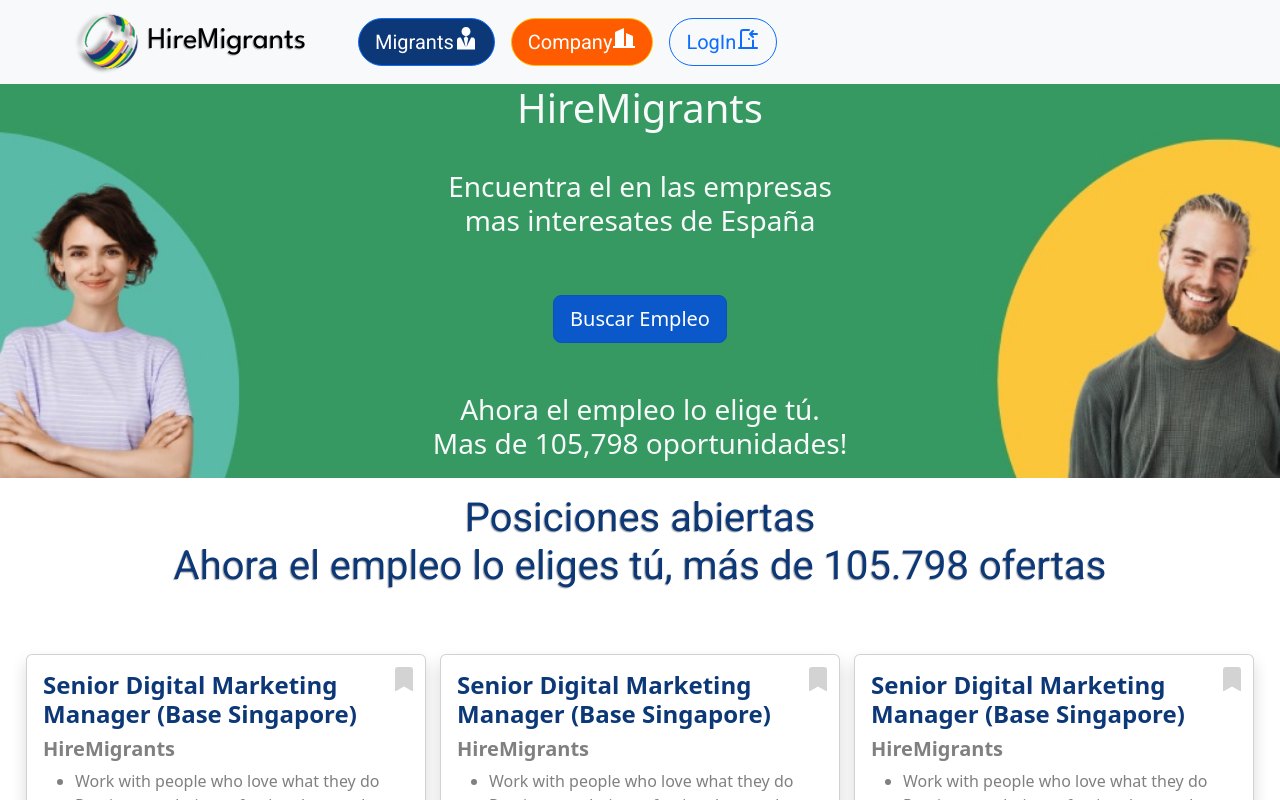
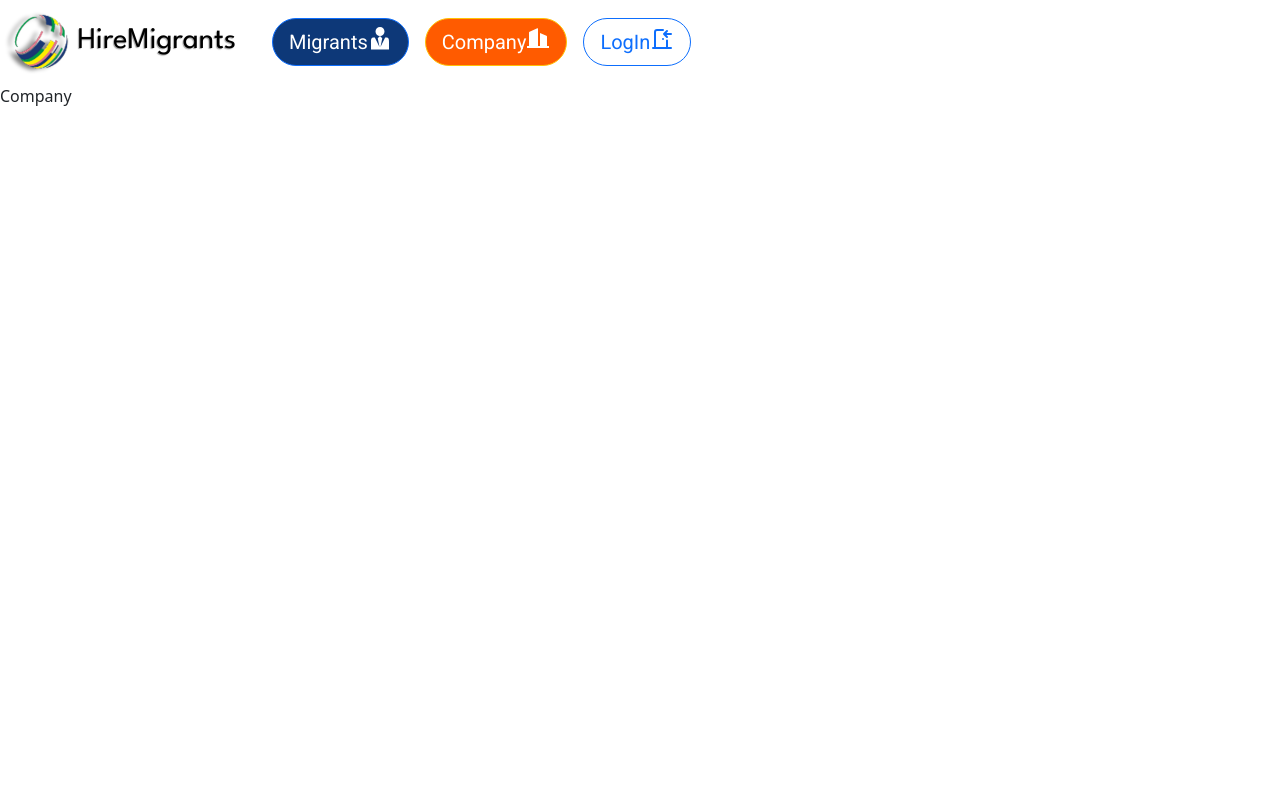
Before and after one commit to ratel4150/hiremigrants, a React (Create React App) app in the folder Front_End/: page /company in a window 1280 px wide. Shown: the top 800 px of the page. Built offline with nearby package versions, Linux system fonts and the light colour scheme.

Commit message:
Termino Routing App

```diff
--- a/Front_End/package.json
+++ b/Front_End/package.json
@@ -14,6 +14,7 @@
     "react-bootstrap": "^2.5.0",
     "react-dom": "^18.2.0",
     "react-icons": "^4.4.0",
+    "react-router-dom": "^6.3.0",
     "react-scripts": "5.0.1",
     "web-vitals": "^2.1.4"
   },
--- a/Front_End/src/App.js
+++ b/Front_End/src/App.js
@@ -3,26 +3,31 @@ import Body from './components/Body/BannerSearch';
 import Footer from './components/Footer';
 import Header from './components/Header';
 import FormCompany from './components/Forms/FormCompany';
-import Login from './components/Forms/Login';
+
 import Card from "./components/Migrants/Card";
 import BannerCompany from './components/Body/Forms/BannerCompany';
 import NavBar from './components/Body/Forms/NavBar';
 import BannerWorkPosition from './components/Body/BannerWorkPosition';
+import { BrowserRouter, Routes, Route, Link } from "react-router-dom";
+import Home from "./pages/Home"
+import Migrants from "./pages/Migrants"
+import Company from "./pages/Company"
+import Login from "./pages/Login"
 
 function App() {
   return (
     <div className="App">
       <NavBar/>
-      <Body/>
+      <Routes>
 
-      <BannerWorkPosition/>
-      <BannerCompany/>
+          <Route path="/" element={<Home />} />
+          <Route path="/home" element={<Home />} />
+          <Route path="/migrants" element={<Migrants/>} />
 
-      <Card />
-      {/* <FormCompany/> */}
+          <Route path="/company" element={<Company />} />
+          <Route path="/login" element={<Login/>} />
 
-      {/* <Login/> */}
-      <Footer/>
+        </Routes>
     </div>
   );
 }
--- a/Front_End/src/components/Body/Forms/NavBar.jsx
+++ b/Front_End/src/components/Body/Forms/NavBar.jsx
@@ -3,20 +3,23 @@ import Nav from "react-bootstrap/Nav";
 import Navbar from "react-bootstrap/Navbar";
 
 import Logo from "../../../Photos/Migrants/Logo/logo.png";
-
+import { Link } from "react-router-dom";
 import "@fontsource/roboto";
 import "@fontsource/league-spartan";
 
 import { ImUserTie } from "react-icons/im";
 import { RiBuilding2Fill } from "react-icons/ri";
 import { TbDoorEnter } from "react-icons/tb";
-
 function NavBar() {
   return (
-    <Navbar bg="light" expand="lg">
-      <Container>
-        <Navbar.Brand
-          href="#home"
+    <Navbar
+
+      style={{ backgroundColor: "white", height: "100%" }}
+      expand="lg"
+    >
+      <Container fluid>
+        <Navbar.Brand as={Link} to='home'
+
           className="display-1"
           style={{
             fontFamily: "League Spartan",
@@ -39,30 +42,30 @@ function NavBar() {
             <div className="container-fluid d-inline-flex">
               <div className="" style={{ width: "80%" }}></div>
 
-              <Nav.Link href="#home"></Nav.Link>
 
-              <Nav.Link href="#link" style={{ fontFamily: "Roboto" }}>
+
+              <Nav.Link as={Link} to='migrants' style={{ fontFamily: "Roboto" }}>
                 <button
                   type="button"
-                  class="btn btn-primary d-inline-flex btn-lg rounded-pill"
+                  className="btn btn-primary d-inline-flex btn-lg rounded-pill"
                   style={{ backgroundColor: "#0D3878" }}
                 >
                   Migrants <ImUserTie size={24} />
                 </button>
               </Nav.Link>
-              <Nav.Link href="#link" style={{ fontFamily: "Roboto" }}>
+              <Nav.Link as={Link} to="company" style={{ fontFamily: "Roboto" }}>
                 <button
                   type="button"
-                  class="btn btn-warning d-inline-flex btn-lg rounded-pill text-white"
+                  className="btn btn-warning d-inline-flex btn-lg rounded-pill text-white"
                   style={{ backgroundColor: "#FF5B00" }}
                 >
                   Company <RiBuilding2Fill size={24} />
                 </button>
               </Nav.Link>
-              <Nav.Link href="#link" style={{ fontFamily: "Roboto" }}>
+              <Nav.Link as={Link} to="login" style={{ fontFamily: "Roboto" }}>
                 <button
                   type="button"
-                  class="btn btn-outline-primary d-inline-flex btn-lg rounded-pill "
+                  className="btn btn-outline-primary d-inline-flex btn-lg rounded-pill "
                 >
                   LogIn
                   <TbDoorEnter size={24} />
--- a/Front_End/src/index.js
+++ b/Front_End/src/index.js
@@ -6,11 +6,14 @@ import reportWebVitals from './reportWebVitals';
 import 'bootstrap/dist/css/bootstrap.min.css';
 // Bootstrap Bundle JS
 import "bootstrap/dist/js/bootstrap.bundle.min";
+import {BrowserRouter } from "react-router-dom"
 
 const root = ReactDOM.createRoot(document.getElementById('root'));
 root.render(
   <React.StrictMode>
+    <BrowserRouter>
     <App />
+    </BrowserRouter>
   </React.StrictMode>
 );
 
--- /dev/null
+++ b/Front_End/src/pages/Company.jsx
@@ -0,0 +1,9 @@
+import React from 'react'
+
+function Company() {
+  return (
+    <div>Company</div>
+  )
+}
+
+export default Company
--- /dev/null
+++ b/Front_End/src/pages/Home.jsx
@@ -0,0 +1,23 @@
+import React from 'react'
+import Body from '../components/Body/Body'
+import BannerWorkPosition from '../components/Body/BannerWorkPosition'
+import BannerCompany from '../components/Body/Forms/BannerCompany'
+import Card from '../components/Body/CardMigrant'
+import Footer from '../components/Footer'
+
+function Home() {
+  return (
+    <div>
+        <Body/>
+        <BannerWorkPosition/>
+        <BannerCompany/>
+        <Card/>
+        <Footer/>
+
+
+
+    </div>
+  )
+}
+
+export default Home
--- /dev/null
+++ b/Front_End/src/pages/Login.jsx
@@ -0,0 +1,9 @@
+import React from 'react'
+
+function Login() {
+  return (
+    <div>Login</div>
+  )
+}
+
+export default Login
--- /dev/null
+++ b/Front_End/src/pages/Migrants.jsx
@@ -0,0 +1,9 @@
+import React from 'react'
+
+function Migrants() {
+  return (
+    <div>Migrants</div>
+  )
+}
+
+export default Migrants
```
Also changed, not shown: 1 other file (tests, documents, lock files or other folders).
